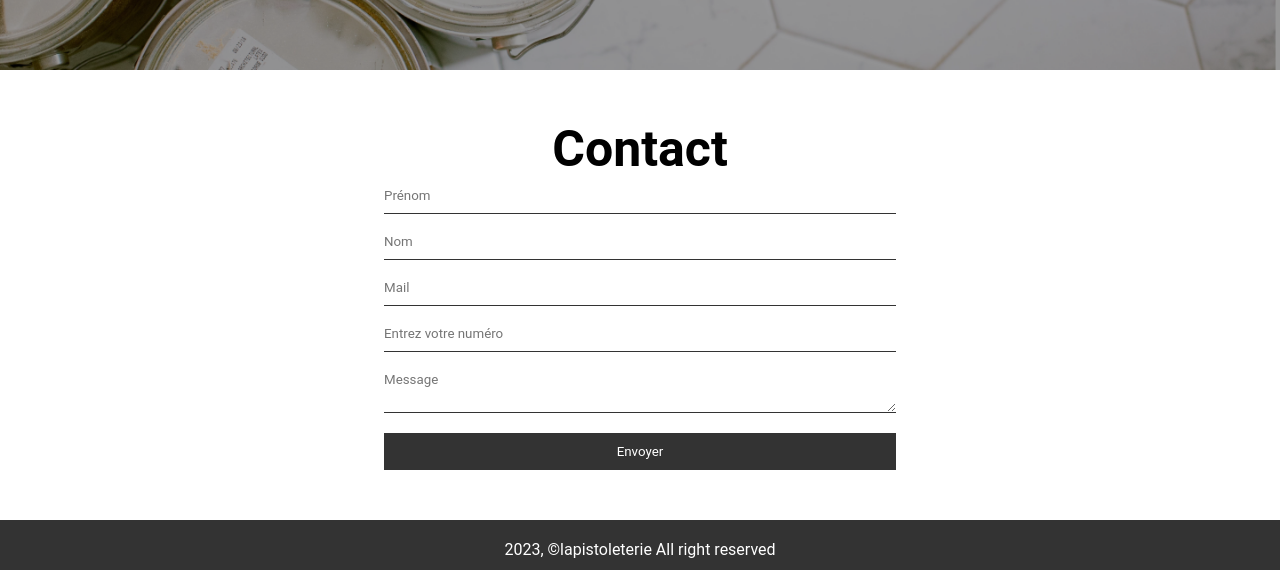
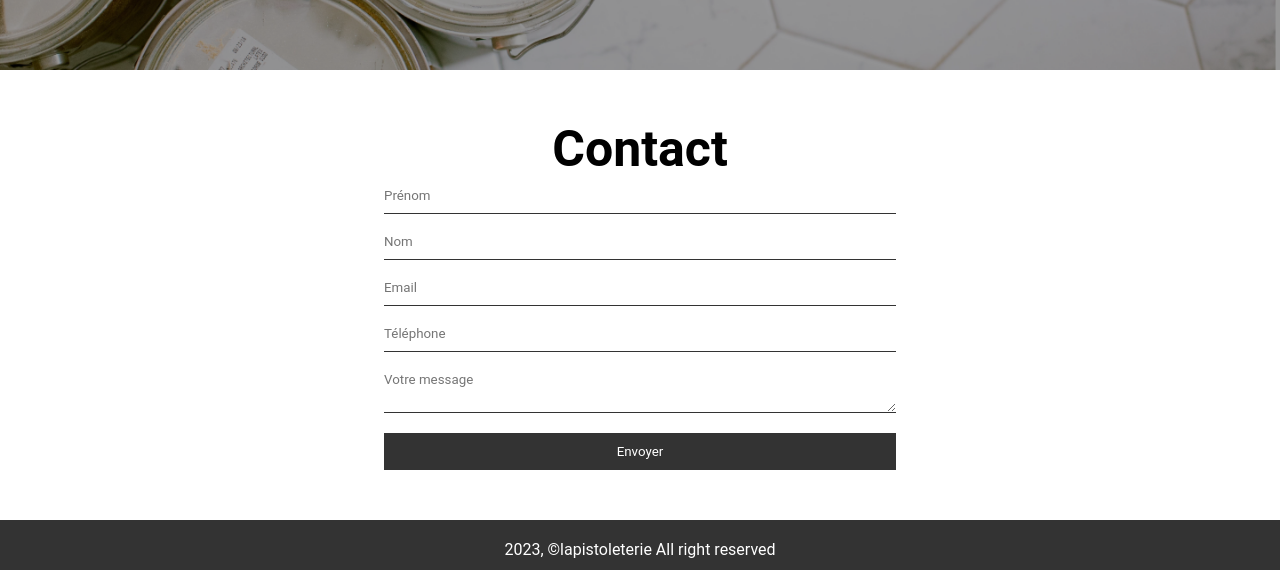
Before and after one commit to Ced933/lapistoleterie, a React (Create React App) app: page / in a window 1280 px wide. Shown: the part 1850-2420 px from the top of the page. Built offline with nearby package versions, Linux system fonts and the light colour scheme.

Commit message:
Gérer les erreurs formulaire

```diff
--- a/package.json
+++ b/package.json
@@ -3,6 +3,7 @@
   "version": "0.1.0",
   "private": true,
   "dependencies": {
+    "@hookform/resolvers": "^3.3.2",
     "@testing-library/jest-dom": "^5.17.0",
     "@testing-library/react": "^13.4.0",
     "@testing-library/user-event": "^13.5.0",
@@ -12,7 +13,8 @@
     "react-router-dom": "^6.19.0",
     "react-scripts": "5.0.1",
     "sass": "^1.69.5",
-    "web-vitals": "^2.1.4"
+    "web-vitals": "^2.1.4",
+    "yup": "^1.3.2"
   },
   "scripts": {
     "start": "react-scripts start",
--- a/src/components/Contact/Contact.js
+++ b/src/components/Contact/Contact.js
@@ -1,42 +1,93 @@
+
 import React from 'react';
 import { useForm } from 'react-hook-form';
 import './Contact.scss';
 
 export default function Contact() {
-    const {register, handleSubmit, reset} = useForm();
 
-    const onSubmit = (data)=>{
+    const {
+        register,
+        formState: {errors},
+        handleSubmit, reset
+      } = useForm();
+
+      console.log(errors)
+    const onSubmit = (data) => {
         console.log(data)
     reset();
     }
 
+
+
+
     return (
-    <form  onSubmit={handleSubmit(onSubmit)}>
+
+    <>
+        <form onSubmit={handleSubmit(onSubmit)}>
             <h2 className='h2-contact'>Contact</h2>
             <div className='form-box'>
                 <div className='div-input'>
-
-                <input type='text' placeholder='Prénom' {...register('firstName')} name='firstName'/>
-            </div>
-            <div className='div-input'>
-
-                <input type='text' placeholder='Nom' {...register('lastName')} name='lastName'/>
-            </div>
-            <div className='div-input'>
-
-                <input type='mail' placeholder='Mail' {...register('mail')} name='mail'/>
-            </div>
-            <div className='div-input'>
-
-                <input type='number' placeholder='Entrez votre numéro' {...register('phone')} name='phone'/>
+                    <input  {...register('firstName', {required:true})} type='text' placeholder='Prénom' name='firstName' />
+                    <p className='p-error'>
+                    {errors.firstName?.type === "required" && "Le prénom est obligatoire"}
+                    </p>
                 </div>
 
                 <div className='div-input'>
+                    <input  {...register('lastName', {required:true})} type='text' placeholder='Nom' name='lastName' />
+                    <p className='p-error'>
+                    {errors.lastName?.type === "required" && "Le nom est obligatoire"}
+                    </p>
+                </div>
 
-                <textarea {...register('message')} placeholder='Message' name='message'></textarea>
+                <div className='div-input'>
+                    <input
+                    placeholder="Email" type='mail'
+                    {...register("email", {
+                        required: true,
+                        pattern: /^[a-zA-Z0-9_.+-]+@[a-zA-Z0-9-]+\.[a-zA-Z0-9-.]+$/i,
+                    })}
+                    />
+                    <p className='p-error'>
+                    {errors.email?.type === "required" && "L'email est obligatoire"}
+                    {errors.email?.type === "pattern" &&
+                        "L'email rentré n'est pas dans le bon format"}
+                    </p>
+                </div>
+
+                <div className='div-input'>
+                    <input
+                    type="number"
+                    placeholder='Téléphone'
+                    {...register("number", {
+                        required:true,
+                        minLength: 10,
+                        maxLength: 10,
+                    })}
+                    />
+                    <p className='p-error'>
+                    {errors.number?.type === "minLength" &&
+                        "Votre numéro de téléphone fait moins de 10 chiffres"}
+                    {errors.number?.type === "maxLength" &&
+                        "Votre numéro de téléphone fait plus de 10 chiffres"}
+                    </p>
+                </div>
+                <div className='div-input'>
+                    <textarea
+                    placeholder='Votre message'
+                    {...register("message", {
+                        required:true,
+                        minLength: 10,
+                    })}
+                    ></textarea>
+                    <p className='p-error'>
+                    {errors.message?.type === "minLength" &&
+                        "Votre message doit contenir au moins 10 caractères"}
+                    </p>
                 </div>
                 <button className='btn'>Envoyer</button>
             </div>
         </form>
+    </>
   )
 }
--- a/src/components/Contact/Contact.scss
+++ b/src/components/Contact/Contact.scss
@@ -37,6 +37,11 @@ form{
             background-color: #333;
             border:1px solid #333;
             color: #fff;
+            cursor: pointer;
         }
     }
 }
+.p-error{
+    font-size: 11px;
+    color: red;
+}
```
Also changed, not shown: 1 other file (tests, documents, lock files or other folders). Lines whose indentation alone changed are shown as unchanged.
